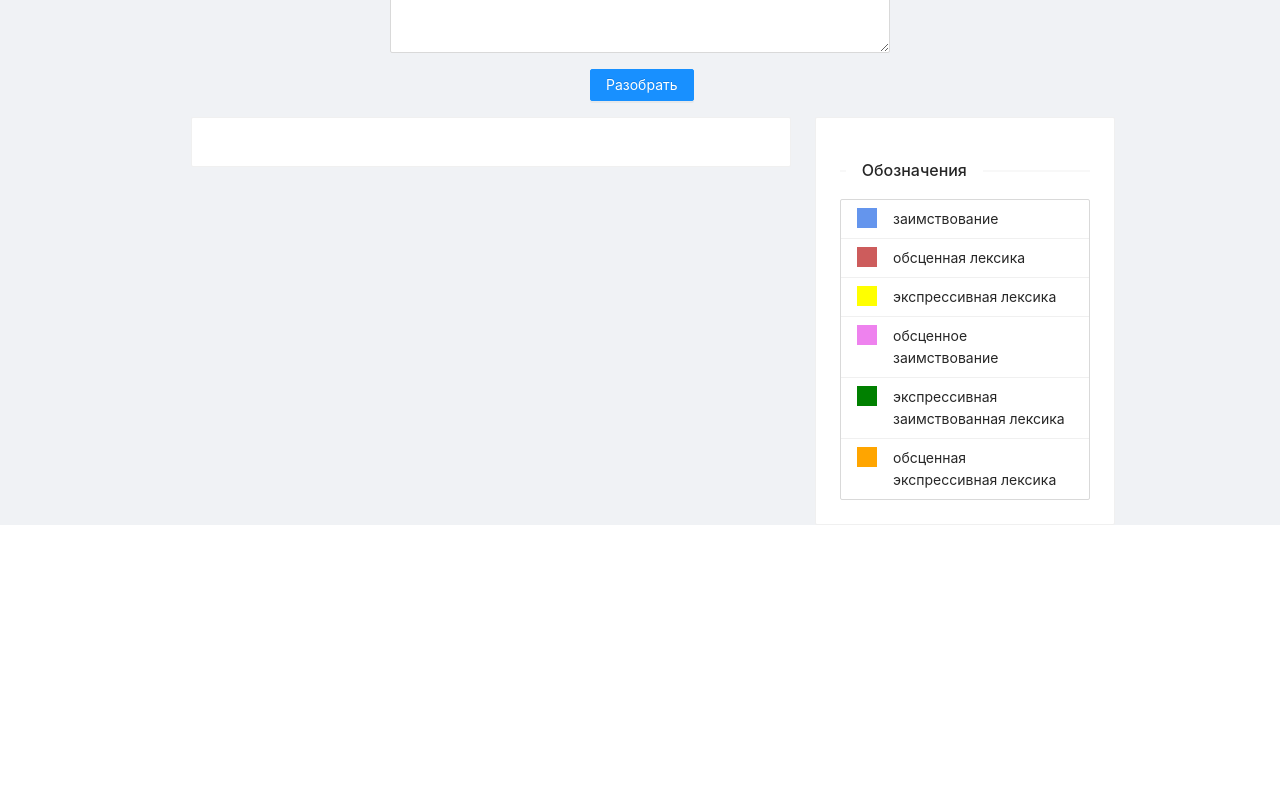
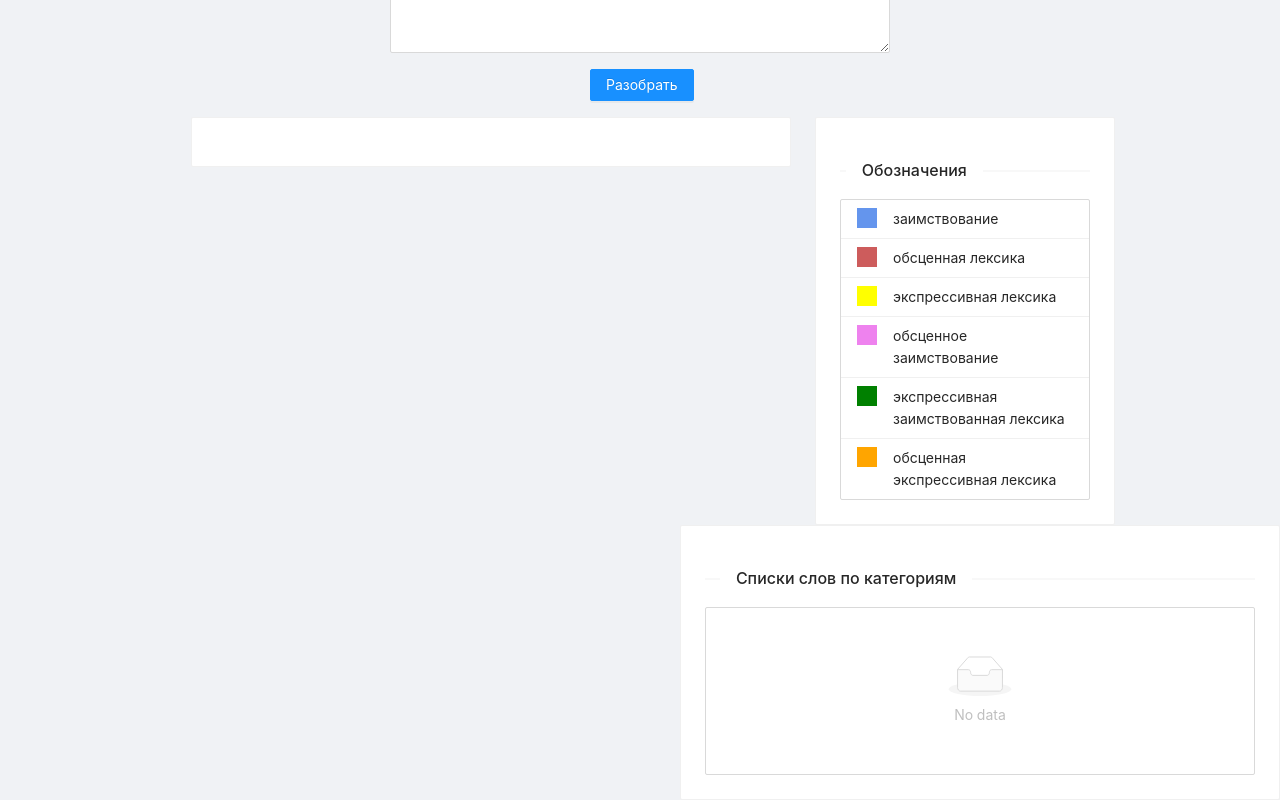
Before and after one commit to wkmatrosowa/antidict-frontend, a React (Create React App) app: page /main in a window 1280 px wide. Shown: the part 509-1309 px from the top of the page. Before the commit the page ends 1034 px from the top, so only its background shows below. Built offline with nearby package versions, Linux system fonts and the light colour scheme.

Commit message:
add lists of words by categories

```diff
--- a/package.json
+++ b/package.json
@@ -50,5 +50,5 @@
     "@types/react-highlight-words": "^0.16.1",
     "@types/react-router-dom": "^5.1.6"
   },
-  "proxy": "http://localhost:5001"
+  "proxy": "http://localhost:5000"
 }
--- a/src/pages/main.tsx
+++ b/src/pages/main.tsx
@@ -12,6 +12,7 @@ export function Main() {
     const [searchWords, setSearchWords] = useState<string[]>([]);
     const [categories, setCategories] = useState<Record<string, string>>({});
     const [highlightedText, setHighlightedText] = useState<string>('');
+    const [wordsByCategory, setWordsByCategory] = useState<Record<string, string[]>>({})
     const onClick = () => {
         const response = fetch('/api/', {
             method: 'POST',
@@ -30,12 +31,15 @@ export function Main() {
                         const word = el.word
                         arrWords.push(word)
                         arrCategories[word] = category.join('')
+
+                        for (const cat of category) {
+                            if (!wordsByCategory[cat]) wordsByCategory[cat] = [];
+                            wordsByCategory[cat].push(word);
+                        }
                     }
                 }
-                // console.log(arrWords)
                 setSearchWords(arrWords);
                 setHighlightedText(text);
-                console.log(arrCategories)
                 setCategories(arrCategories);
             });
     }
@@ -61,9 +65,16 @@ export function Main() {
         'экспрессивная заимствованная лексика': 'green',
         'обсценная экспрессивная лексика': 'orange'
 
+    };
+
+     const categoriesMap: any = {
+        'loanword': 'Заимствования: \n',
+        'expressive': 'Экспрессивная лексика: \n',
+        'obscene': 'Обсценная лексика: \n',
+
     }
-    // console.log(searchWords);
-    // console.log(categories);
+
+
     return (
         <Layout className="text-input-output">
             <Space direction="vertical" size={"middle"}>
@@ -128,6 +139,22 @@ export function Main() {
                             </Card>
                         </Col>
                     </Row>
+                    <Card style={{width: 600, borderStyle: 'solid', marginLeft: 'auto'}} bordered={true}>
+                                <Divider orientation="left">Списки слов по категориям</Divider>
+                                <List
+                                    size="small"
+                                    bordered
+                                    dataSource={Object.entries(wordsByCategory)}
+                                    renderItem={([item, words]) => (
+                                        <List.Item>
+                                            <div className="search-words">
+                                                {categoriesMap[item]}
+                                                {words.join(', ')}
+                                            </div>
+                                        </List.Item>
+                                    )}
+                                />
+                            </Card>
                 </Content>
             </Space>
         </Layout>
```
